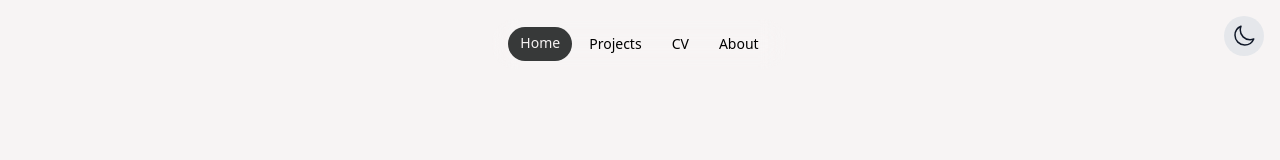
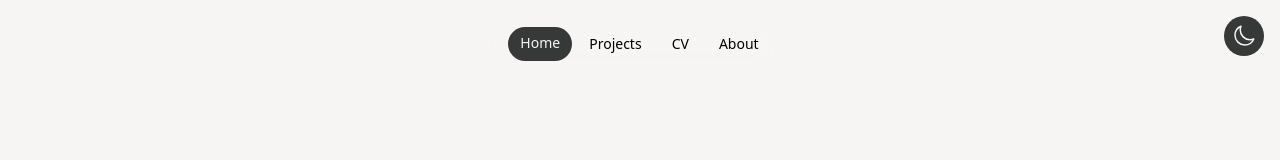
Before and after one commit to CrabbRex/my-cv-site, a Next.js app: page / in a window 1280 px wide. Shown: the top 160 px of the page. Built offline with nearby package versions, Linux system fonts and the light colour scheme.

Commit message:
Fix themetoggle positioning and coloring.

```diff
--- a/src/app/components/ThemeSwitcher.tsx
+++ b/src/app/components/ThemeSwitcher.tsx
@@ -50,7 +50,11 @@ export default function ThemeSwitcher() {
   return (
     <button
       onClick={() => setTheme(theme === 'dark' ? 'light' : 'dark')}
-      className="fixed right-4 top-4 z-50 p-2 rounded-3xl bg-gray-200 dark:bg-gray-800 text-gray-900 dark:text-gray-100 hover:opacity-80 transition"
+      className="fixed bottom-4 right-4 top-auto left-auto md:top-4 md:right-4 md:bottom-auto md:left-auto z-50 p-2 rounded-3xl hover:opacity-80 transition"
+      style={{
+        backgroundColor: 'var(--color-oppositeBackground)',
+        color: 'var(--color-background)',
+      }}
 
     >
       {theme === 'dark' ? sunIcon : moonIcon}
```
